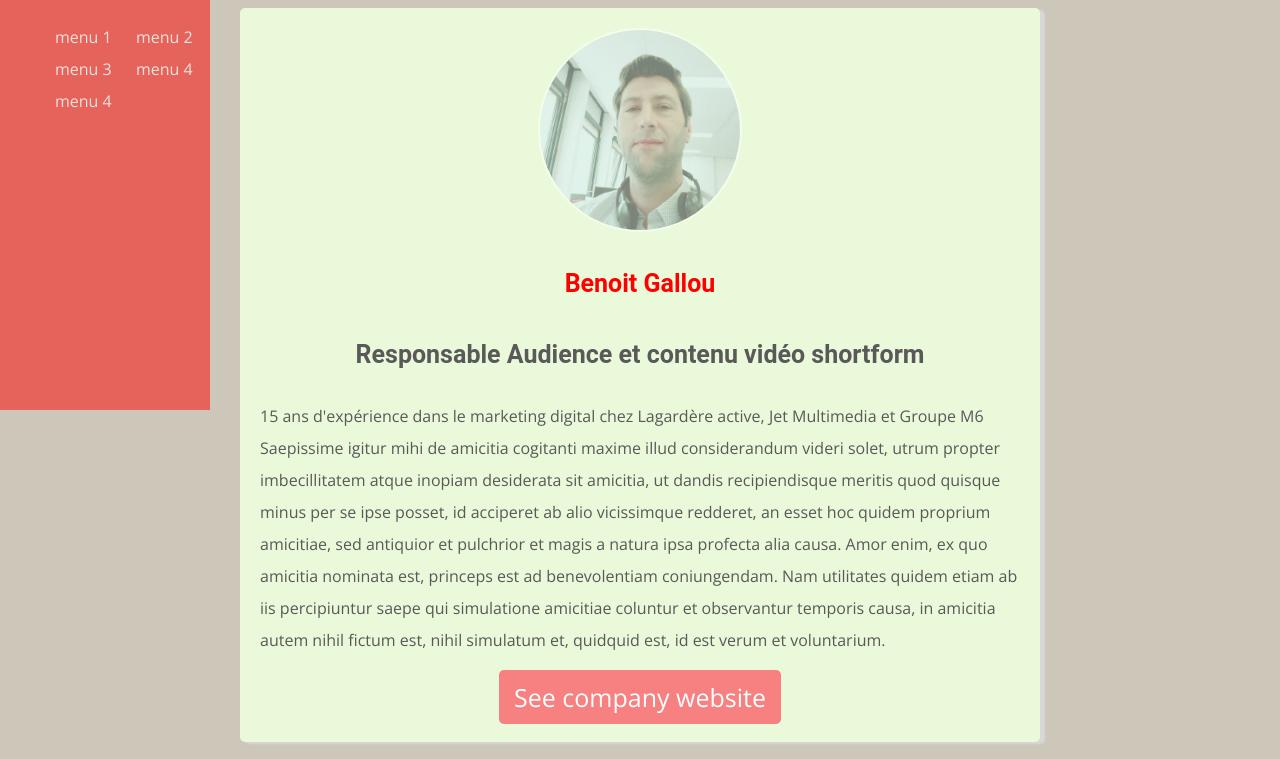
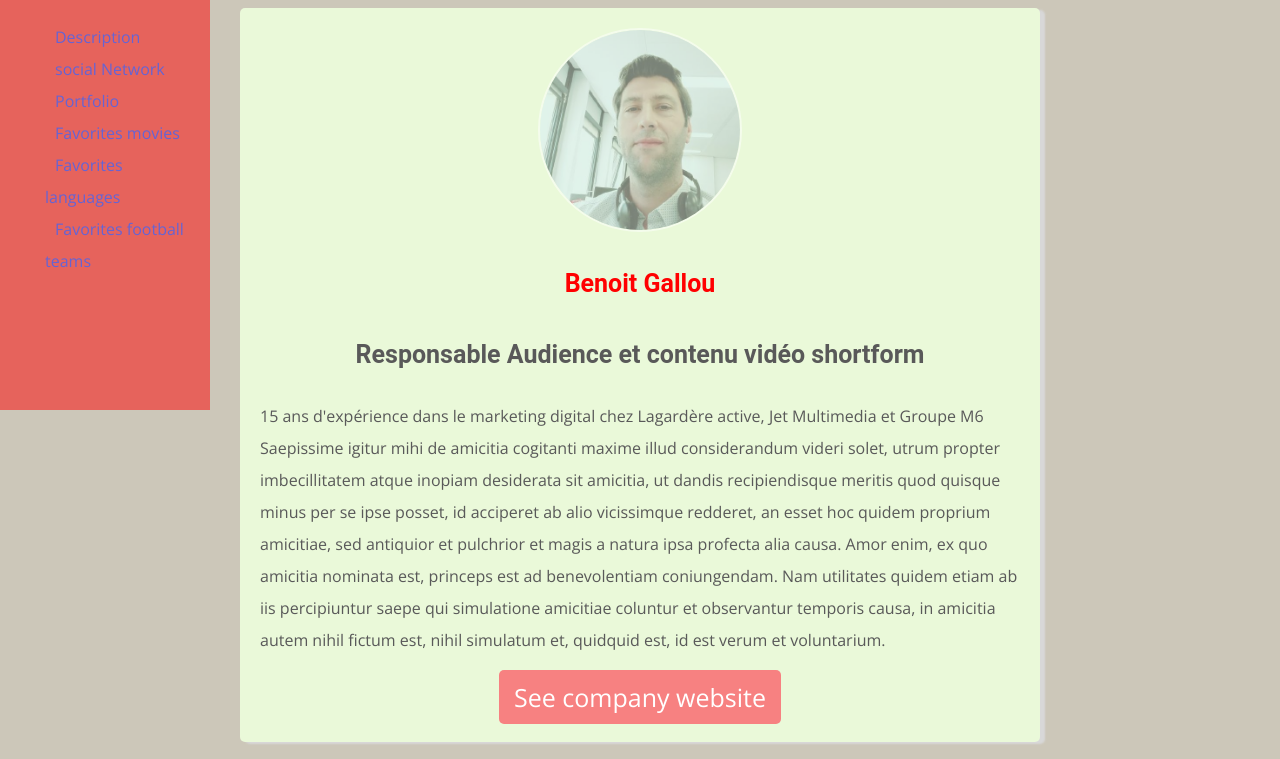
Before and after one commit to benitoparis/profile, a plain HTML site: page index.html in a window 1280 px wide. Shown: the top 759 px of the page. Drawn offline with nearby package versions, Linux system fonts and the light colour scheme.

Commit message:
make my profile prettier

```diff
--- a/index.html
+++ b/index.html
@@ -26,12 +26,17 @@
 
 <div id="sidebar">
   <ul>
-    <li>menu 1</li>
-    <li>menu 2</li>
-    <li>menu 3</li>
-    <li>menu 4</li>
-    <li>menu 4</li>
+    <li><a href="#headerprofil">Description</a></li>
+    <li><a href="#socialnetwork">social Network</a></li>
+    <li><a href="#portfolio">Portfolio</a></li>
+    <li><a href="#favoritemovies">Favorites movies</a></li>
+    <li><a href="#programminglanguages">Favorites languages</a></li>
+    <li><a href="#sportteams">Favorites football teams</a></li>
   </ul>
+
+
+
+
 </div>
 
     <div id="headerprofil">
```
